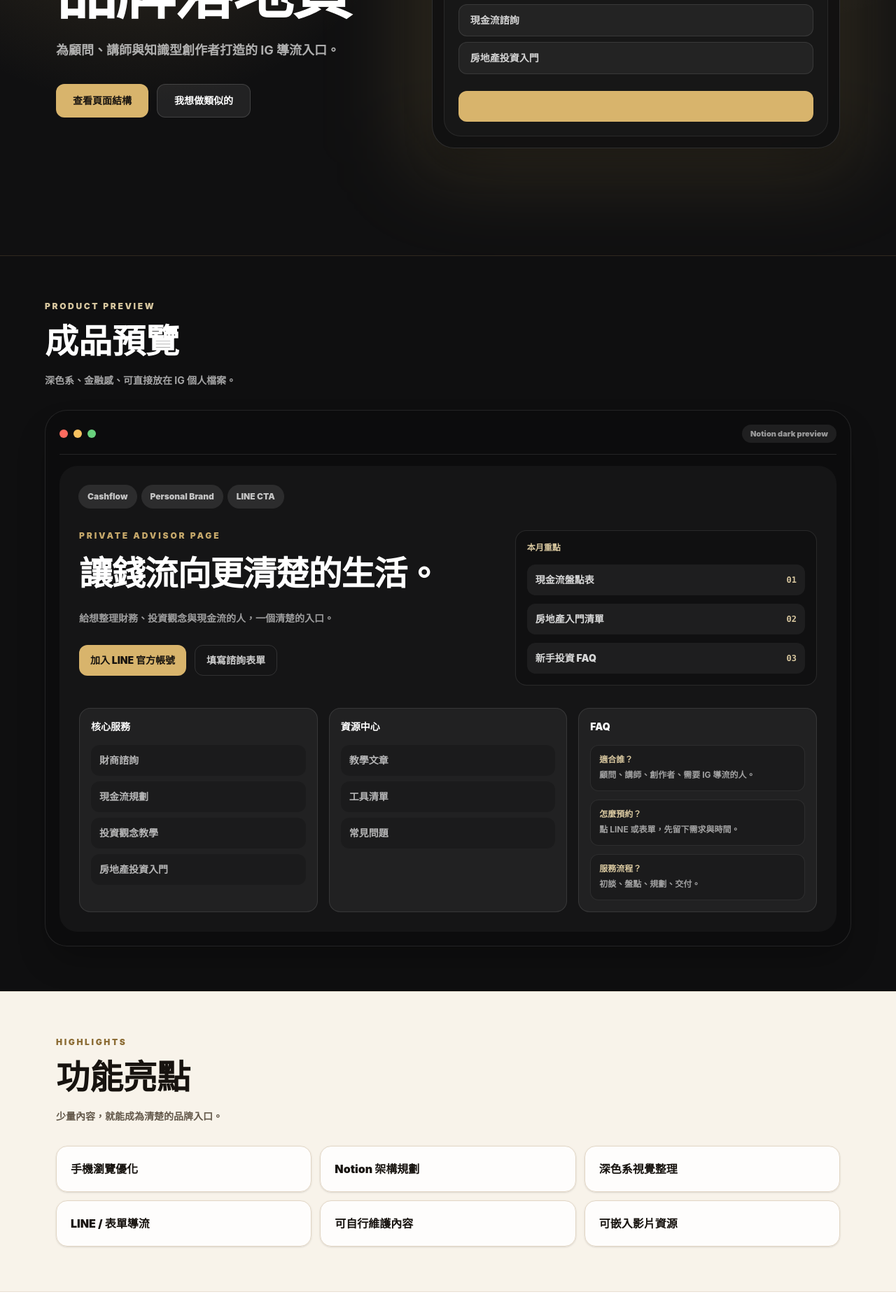
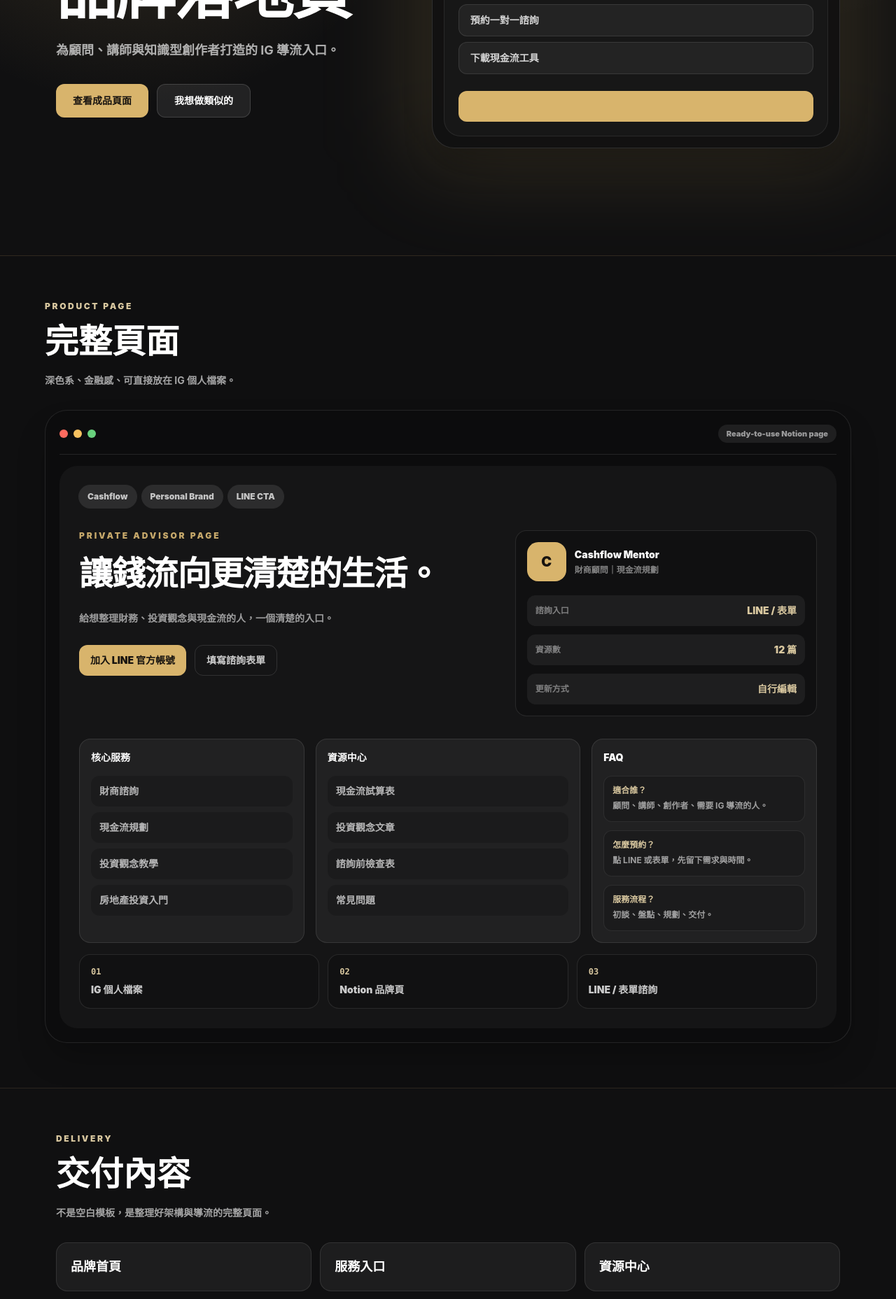
Before and after one commit to QingyuJin/qingyu-web-studio, a React (Vite) app: page /works/notion-brand-landing in a window 1280 px wide. Shown: the part 460-2317 px from the top of the page at 70% size. Built offline with nearby package versions, Linux system fonts and the light colour scheme.

Commit message:
refine: make Notion landing a finished product page

```diff
--- a/src/NotionBrandLanding.jsx
+++ b/src/NotionBrandLanding.jsx
@@ -5,14 +5,15 @@ import SiteLayout from "./site/SiteLayout"
 const pageSeo = {
   path: "/works/notion-brand-landing",
   title: "Notion 個人品牌落地頁｜IG 導流個人品牌入口｜Qingyu Web Studio",
-  description: "深色系 Notion 個人品牌落地頁成品展示，適合顧問、講師、創作者與知識型品牌作為 IG 導流入口。",
+  description: "深色系 Notion 個人品牌落地頁，適合顧問、講師、創作者與知識型品牌作為 IG 導流入口。",
 }
 
 const services = ["財商諮詢", "現金流規劃", "投資觀念教學", "房地產投資入門"]
-const resources = ["教學文章", "工具清單", "常見問題"]
+const resources = ["現金流試算表", "投資觀念文章", "諮詢前檢查表", "常見問題"]
 const highlights = ["手機瀏覽優化", "Notion 架構規劃", "深色系視覺整理", "LINE / 表單導流", "可自行維護內容", "可嵌入影片資源"]
 const audiences = ["財商顧問", "教練 / 講師", "房地產顧問", "知識型創作者", "IG 個人品牌經營者"]
 const steps = ["確認定位", "規劃架構", "製作 Notion 頁面", "教學交付"]
+const deliverables = ["品牌首頁", "服務入口", "資源中心", "FAQ", "LINE 導流", "諮詢表單"]
 
 function Pill({ children, tone = "dark" }) {
   return (
@@ -51,7 +52,7 @@ function NotionPreview() {
           <span className="h-3 w-3 rounded-full bg-[#f6c15f]" />
           <span className="h-3 w-3 rounded-full bg-[#69d17d]" />
         </div>
-        <span className="rounded-full bg-white/8 px-3 py-1 text-[11px] font-black text-white/55">Notion dark preview</span>
+        <span className="rounded-full bg-white/8 px-3 py-1 text-[11px] font-black text-white/55">Ready-to-use Notion page</span>
       </div>
 
       <div className="rounded-[1.6rem] bg-[#151516] p-5 md:p-7">
@@ -76,19 +77,29 @@ function NotionPreview() {
           </div>
 
           <div className="rounded-2xl border border-white/10 bg-black/20 p-4">
-            <p className="text-xs font-black text-[#d8c79f]">本月重點</p>
-            <div className="mt-4 grid gap-3">
-              {["現金流盤點表", "房地產入門清單", "新手投資 FAQ"].map((item, index) => (
-                <div key={item} className="flex items-center justify-between rounded-xl bg-white/[0.06] px-3 py-3">
-                  <span className="text-sm font-black text-white/82">{item}</span>
-                  <span className="font-mono text-xs font-black text-[#d8c79f]">0{index + 1}</span>
+            <div className="flex items-center gap-3">
+              <div className="grid h-14 w-14 place-items-center rounded-2xl bg-[#d8b46c] text-xl font-black text-[#17130f]">C</div>
+              <div>
+                <p className="text-sm font-black text-white">Cashflow Mentor</p>
+                <p className="mt-1 text-xs font-bold text-white/48">財商顧問｜現金流規劃</p>
+              </div>
+            </div>
+            <div className="mt-5 grid gap-3">
+              {[
+                ["諮詢入口", "LINE / 表單"],
+                ["資源數", "12 篇"],
+                ["更新方式", "自行編輯"],
+              ].map(([label, value]) => (
+                <div key={label} className="flex items-center justify-between rounded-xl bg-white/[0.06] px-3 py-3">
+                  <span className="text-xs font-black text-white/44">{label}</span>
+                  <span className="text-sm font-black text-[#d8c79f]">{value}</span>
                 </div>
               ))}
             </div>
           </div>
         </div>
 
-        <div id="structure" className="mt-8 grid gap-4 md:grid-cols-3">
+        <div id="structure" className="mt-8 grid gap-4 lg:grid-cols-[0.85fr_1fr_0.85fr]">
           <NotionBlock title="核心服務" items={services} />
           <NotionBlock title="資源中心" items={resources} />
           <div className="rounded-2xl border border-white/10 bg-white/[0.055] p-4">
@@ -102,6 +113,15 @@ function NotionPreview() {
               ))}
             </div>
           </div>
+        </div>
+
+        <div className="mt-4 grid gap-3 md:grid-cols-3">
+          {["IG 個人檔案", "Notion 品牌頁", "LINE / 表單諮詢"].map((item, index) => (
+            <div key={item} className="rounded-2xl border border-white/10 bg-black/18 p-4">
+              <p className="font-mono text-xs font-black text-[#d8c79f]">{String(index + 1).padStart(2, "0")}</p>
+              <p className="mt-2 text-sm font-black text-white/78">{item}</p>
+            </div>
+          ))}
         </div>
       </div>
     </div>
@@ -136,7 +156,7 @@ function HeroMockup() {
           <h2 className="mt-8 text-3xl font-black leading-tight text-white">財商顧問個人入口</h2>
           <p className="mt-3 text-sm font-bold leading-6 text-white/58">服務、資源、LINE 與諮詢表單集中在一頁。</p>
           <div className="mt-6 grid gap-2">
-            {["免費工具清單", "現金流諮詢", "房地產投資入門"].map((item) => (
+            {["加入 LINE 官方帳號", "預約一對一諮詢", "下載現金流工具"].map((item) => (
               <div key={item} className="rounded-xl border border-white/10 bg-white/[0.055] px-4 py-3 text-sm font-black text-white/80">
                 {item}
               </div>
@@ -195,7 +215,7 @@ function NotionBrandLanding() {
             </p>
             <div className="mt-8 flex flex-col gap-3 sm:flex-row">
               <a href="#preview" className="inline-flex min-h-12 items-center justify-center rounded-xl bg-[#d8b46c] px-6 text-sm font-black text-[#17130f] transition hover:bg-[#e7c982]">
-                查看頁面結構
+                查看成品頁面
               </a>
               <Link to="/contact" className="inline-flex min-h-12 items-center justify-center rounded-xl border border-white/14 bg-white/8 px-6 text-sm font-black text-white transition hover:bg-white/12">
                 我想做類似的
@@ -208,8 +228,21 @@ function NotionBrandLanding() {
 
       <section id="preview" className="scroll-mt-20 bg-[#0f0f10] px-4 py-12 text-white md:py-16">
         <div className="mx-auto max-w-6xl">
-          <SectionTitle eyebrow="Product Preview" title="成品預覽" text="深色系、金融感、可直接放在 IG 個人檔案。" light />
+          <SectionTitle eyebrow="Product Page" title="完整頁面" text="深色系、金融感、可直接放在 IG 個人檔案。" light />
           <NotionPreview />
+        </div>
+      </section>
+
+      <section className="border-y border-[#2b251f] bg-[#101011] text-white">
+        <div className="mx-auto max-w-6xl px-4 py-12 md:py-16">
+          <SectionTitle eyebrow="Delivery" title="交付內容" text="不是空白模板，是整理好架構與導流的完整頁面。" light />
+          <div className="grid gap-3 sm:grid-cols-2 lg:grid-cols-3">
+            {deliverables.map((item) => (
+              <article key={item} className="rounded-2xl border border-white/10 bg-white/[0.055] p-5">
+                <p className="text-lg font-black text-white">{item}</p>
+              </article>
+            ))}
+          </div>
         </div>
       </section>
 
--- a/src/ProjectHub.jsx
+++ b/src/ProjectHub.jsx
@@ -88,20 +88,20 @@ function ProjectHub() {
               Q
             </span>
             <div>
-              <p className="font-black tracking-tight">Engineering Demo</p>
-              <p className="text-xs font-bold text-[#66716d]">Landing page + workflow app</p>
+              <p className="font-black tracking-tight">成品展示櫃</p>
+              <p className="text-xs font-bold text-[#66716d]">網站、系統與流程成品</p>
             </div>
           </Link>
 
           <nav className="hidden items-center gap-5 text-sm font-black text-[#40514f] md:flex">
             <a href="#services" className="hover:text-[#0f5b52]">
-              Services
+              服務
             </a>
             <a href="#cases" className="hover:text-[#0f5b52]">
-              Cases
+              案例
             </a>
             <a href="#system" className="hover:text-[#0f5b52]">
-              System
+              系統
             </a>
           </nav>
 
@@ -171,7 +171,7 @@ function ProjectHub() {
       <section className="mx-auto max-w-6xl px-4 py-12">
         <div className="flex flex-col justify-between gap-4 md:flex-row md:items-end">
           <div>
-            <p className="text-xs font-black uppercase tracking-[0.22em] text-[#0f766e]">Product Demo</p>
+            <p className="text-xs font-black uppercase tracking-[0.22em] text-[#0f766e]">Product</p>
             <h2 className="mt-3 text-3xl font-black tracking-tight md:text-4xl">成品入口</h2>
           </div>
           <p className="max-w-md text-sm font-bold leading-7 text-[#5b6966]">點進去直接看成品畫面。</p>
```
